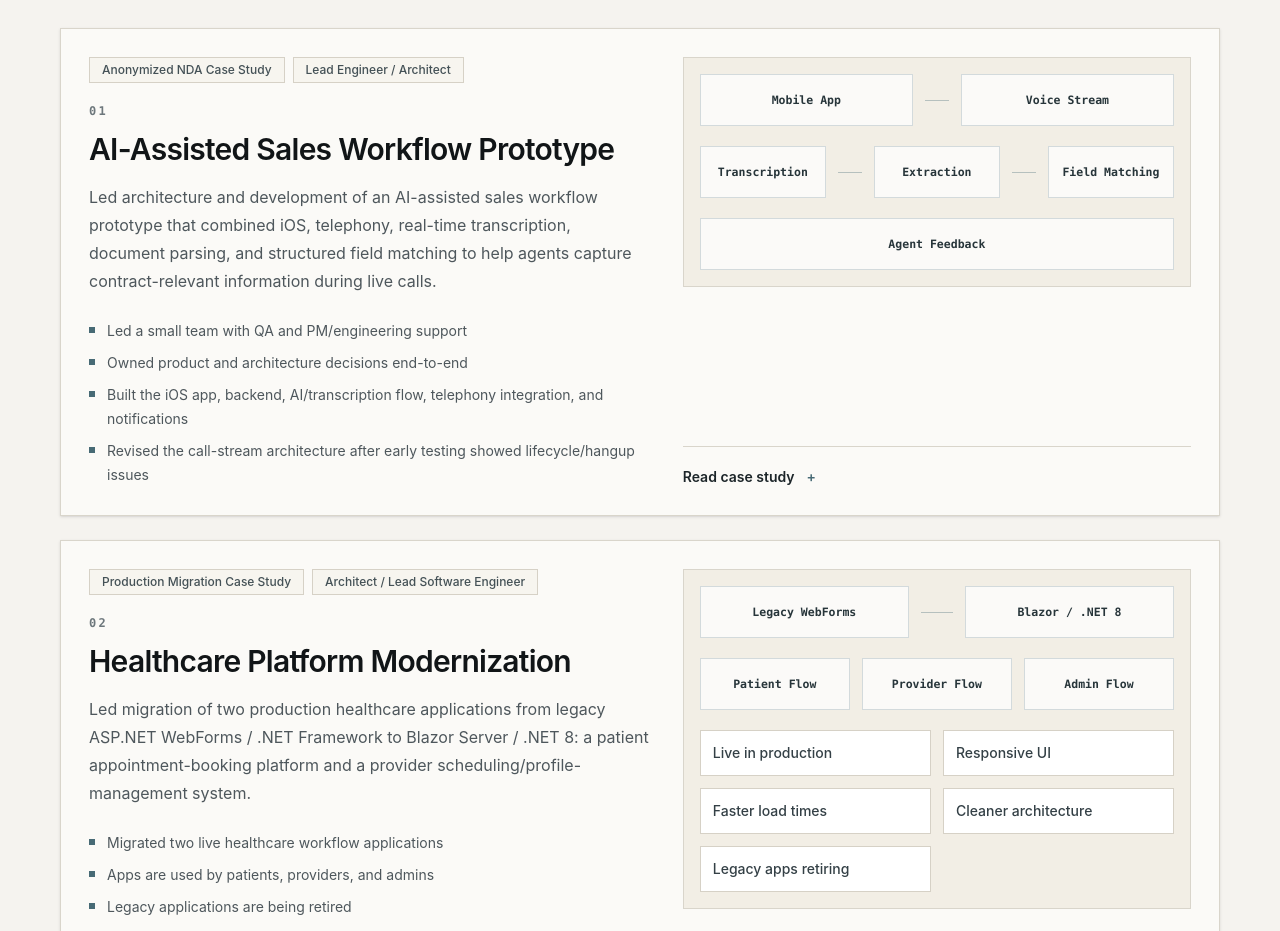
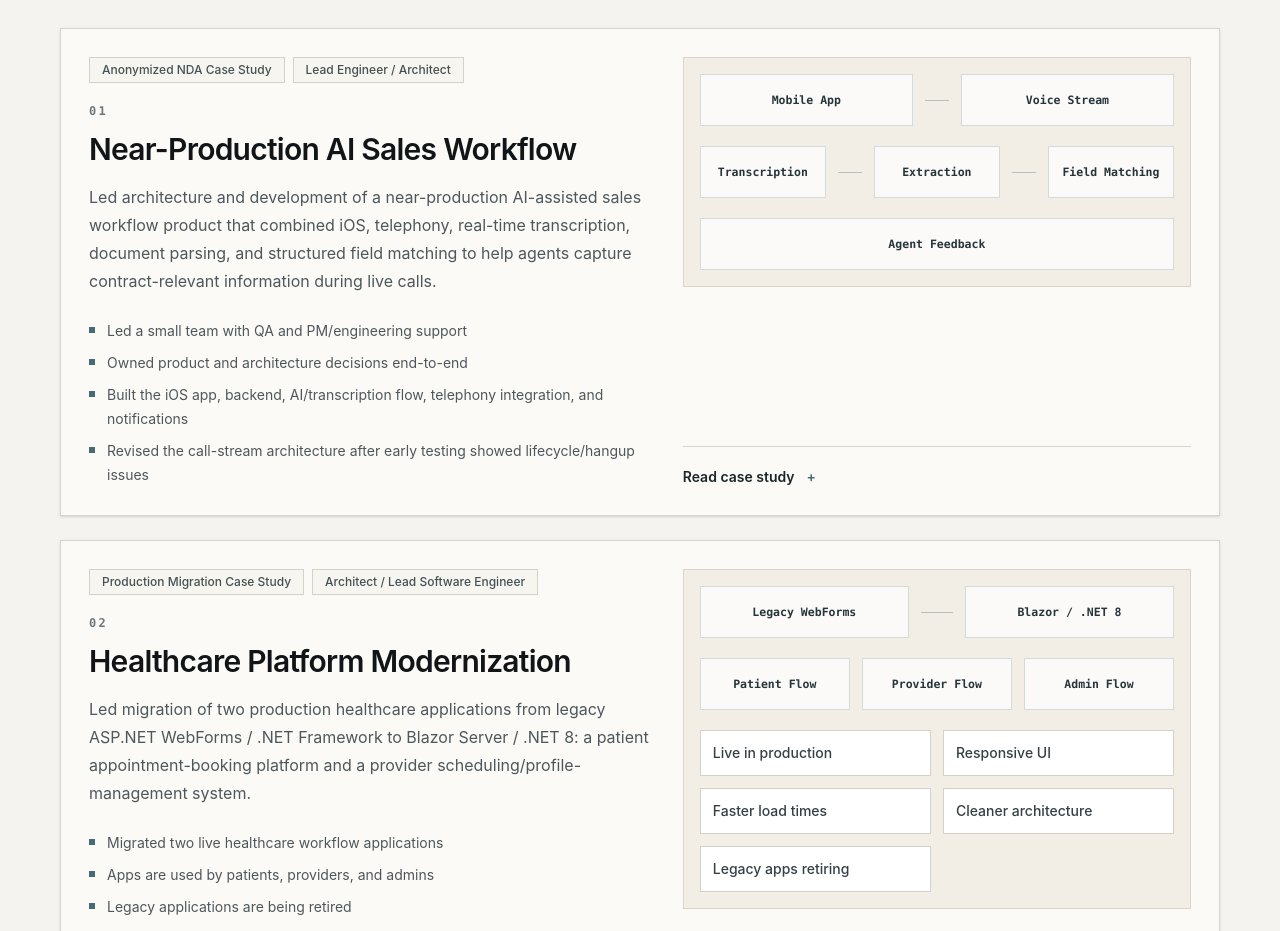
Before and after one commit to Jordan1022/jordan-portfolio, a Next.js app: page / in a window 1280 px wide. Shown: the part 1620-2551 px from the top of the page. Built offline with nearby package versions, Linux system fonts and the light colour scheme.

Commit message:
Refine AI sales workflow case study wording

```diff
--- a/src/app/page.tsx
+++ b/src/app/page.tsx
@@ -47,10 +47,10 @@ const strengths = [
 
 const projects: Project[] = [
   {
-    title: "AI-Assisted Sales Workflow Prototype",
+    title: "Near-Production AI Sales Workflow",
     label: "Anonymized NDA Case Study",
     summary:
-      "Led architecture and development of an AI-assisted sales workflow prototype that combined iOS, telephony, real-time transcription, document parsing, and structured field matching to help agents capture contract-relevant information during live calls.",
+      "Led architecture and development of a near-production AI-assisted sales workflow product that combined iOS, telephony, real-time transcription, document parsing, and structured field matching to help agents capture contract-relevant information during live calls.",
     role: "Lead Engineer / Architect",
     stack: [
       "SwiftUI",
@@ -70,7 +70,7 @@ const projects: Project[] = [
       "Built the iOS app, backend, AI/transcription flow, telephony integration, and notifications",
       "Revised the call-stream architecture after early testing showed lifecycle/hangup issues",
       "Worked through noisy transcription data and short audio chunk parsing",
-      "Delivered a near-production MVP/demo that was field-tested and received very strong client feedback",
+      "Delivered a fully functional, near-production product that was field-tested and received very strong client feedback",
     ],
     context:
       "The work needed to connect live call behavior, mobile UX, AI transcription, document parsing, and structured business data without exposing the agent to unnecessary workflow overhead.",
@@ -78,11 +78,11 @@ const projects: Project[] = [
       "I kept the architecture explicit: mobile app state, voice stream handling, transcription, extraction, field matching, and feedback were treated as separate concerns with clear failure modes and practical observability.",
     challenges: [
       "Early call lifecycle behavior exposed hangup and stream edge cases that required a revised integration path.",
-      "Short audio chunks and noisy transcripts needed conservative parsing so the prototype stayed useful in real calls.",
+      "Short audio chunks and noisy transcripts needed conservative parsing so the product stayed useful in real calls.",
       "NDA constraints required keeping the demo abstract while still proving the technical workflow.",
     ],
     outcome:
-      "The team delivered a near-production MVP/demo that was field-tested and received very strong client feedback.",
+      "The team delivered a fully functional, near-production product that was field-tested and received very strong client feedback.",
     visual: "sales",
   },
   {
```
